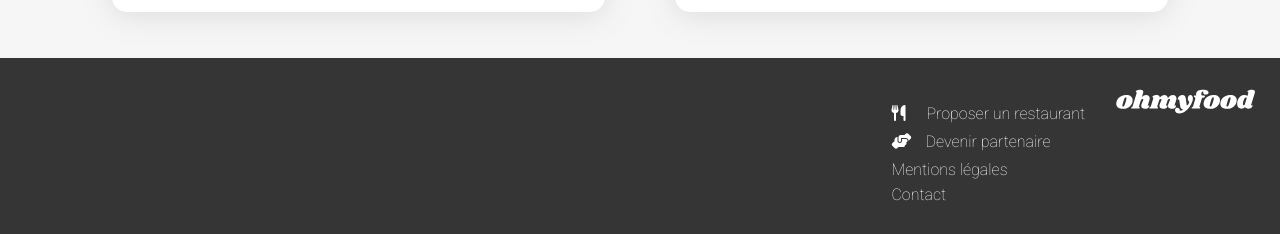
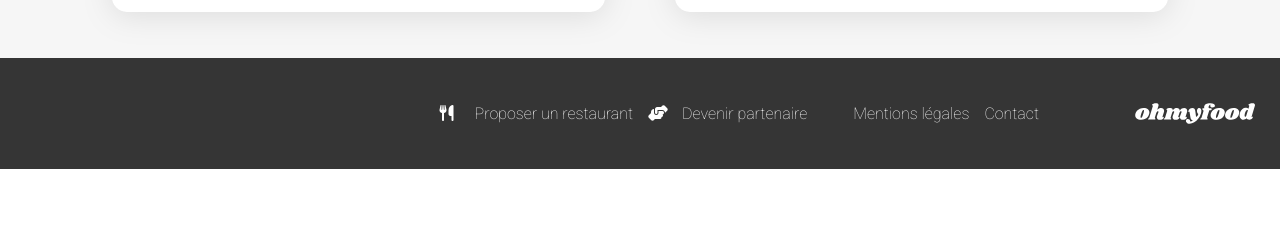
Before and after one commit to DevelopStudent2point0/P4-oh-my-food, a website: page index.html in a window 1280 px wide. Shown: the part 1275-1509 px from the top of the page. After the commit the page ends 1444 px from the top, so only its background shows below. Drawn offline with Linux system fonts and the light colour scheme.

Commit message:
fix du style

```diff
--- a/sass/layout/footer.scss
+++ b/sass/layout/footer.scss
@@ -1,4 +1,3 @@
-
 footer {
     background-color: #353535;
     color: white;
@@ -6,16 +5,18 @@ footer {
     flex-direction: row-reverse;
     justify-content: flex-start;
     padding: 30px 25px 30px 25px;
+
     & .footer__ensemble {
         display: flex;
         flex-direction: row;
         align-items: baseline;
         justify-content: flex-end;
-        & .footer__icon{
-            margin-right: 31px;
+
+        & .footer__icon {
             display: flex;
             gap: 15px;
             align-items: baseline;
+
             & .icon__1 {
                 flex-direction: row;
                 display: flex;
@@ -26,15 +27,18 @@ footer {
         }
     }
 }
+
 .icon__2 {
     display: contents;
 }
+
 .footer__lois {
     display: flex;
     align-items: baseline;
     margin-right: 96px;
     gap: 15px;
 }
+
 .contact {
     color: white;
 }
--- a/sass/style.scss
+++ b/sass/style.scss
@@ -19,95 +19,116 @@
     margin-right: 30px;
     margin-top: 40px;
 }
+
 .intro__title--2 {
     margin-left: 8px;
     margin-top: 0px;
 }
+
 .intro__button {
     margin-bottom: 40px;
     margin-top: 5%;
 }
+
 .choix .choix__button {
     display: flex;
     flex-direction: column;
 }
+
 .choix__title--1 {
     margin-left: 0;
 }
+
 .button__princ {
     width: 100%;
 }
+
 .button__numero {
     top: 3rem;
     left: -3%;
 }
+
 .menus {
     padding: 15px;
 }
+
 .menus__carte {
     display: grid;
     grid-template-columns: 1fr;
     gap: 20px;
 }
+
 .carte__3 {
     margin-top: 0;
 }
+
 .restaurant {
     margin-left: 0;
     margin-right: 0;
+
     .menu__nom {
         margin-left: 3%;
     }
 }
+
 .menu__carte {
     width: 94%;
     margin-left: 3%;
 }
+
 .menu__title {
     display: flex;
     justify-content: center;
     margin-bottom: -4%;
+
     & h1 {
         margin-right: 15%;
         margin-left: 2%;
     }
 }
+
 footer {
     display: flex;
     flex-direction: column;
+
     .footer__ensemble {
         display: flex;
         flex-direction: column;
+
         .footer__icon {
             display: flex;
             flex-direction: column;
-            gap: 0px;
         }
+
         .footer__lois {
             display: flex;
             flex-direction: column;
-            gap: 0px;
+
             .footer__contact {
                 margin-top: -10px;
             }
         }
     }
+
     .icon__1,
     .icon__2 {
         display: flex;
         flex-direction: row;
         align-items: baseline;
         margin-bottom: -23px;
+
         .ustensils {
             margin-right: 6px;
 
         }
     }
+
     .handshake {
         margin-right: 14px;
     }
+
     .footer__logo {
-    width: 139px;
+        width: 120px;
         height: 27px;
         filter: brightness(0) invert(1);
     }
@@ -118,60 +139,72 @@ footer {
     .choix {
         margin: 3vh 3vh;
         padding: 0 5rem;
+
         &__title--1 {
             margin-left: 1.5rem;
         }
     }
+
     .choix .choix__button {
         display: flex;
         flex-direction: row;
     }
+
     .restaurant {
         margin-left: 10%;
         margin-right: 10%;
+
         .menu__nom {
             margin-left: 10%;
         }
     }
+
     .button__princ i {
         margin-right: 0%;
     }
+
     .button__numero {
         top: 1.5rem;
         left: 0;
     }
+
     .menus {
         padding: 1rem 7rem;
     }
+
     .menus__carte {
         grid-template-columns: 1fr 1fr;
         gap: 70px;
     }
+
     .menu__carte {
         width: 80%;
         margin-left: 10%;
     }
+
     .carte__4 {
         margin-top: 0;
     }
 
     footer {
-        display: flex;
-        flex-direction: row-reverse;
+        display: flex !important;
+        flex-direction: row-reverse !important;
+        align-items: center;
     }
 
     .footer__ensemble {
-        display: flex;
-        flex-direction: row;
+        display: flex !important;
+        flex-direction: row !important;
     }
 
     .footer__icon {
-        display: flex;
-        flex-direction: row;
+        display: flex !important;
+        flex-direction: row !important;
+        margin-right: 46px;
     }
 
     .footer__lois {
         display: flex;
-        flex-direction: row;
+        flex-direction: row !important;
     }
 }
```
Also changed, not shown: assets/css/style.css, 1 other file. Lines whose indentation alone changed are shown as unchanged.
